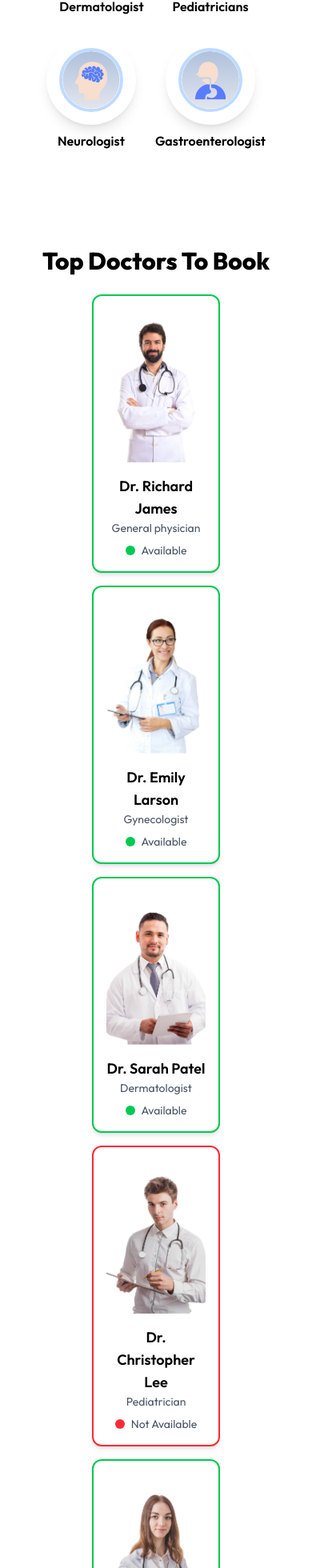
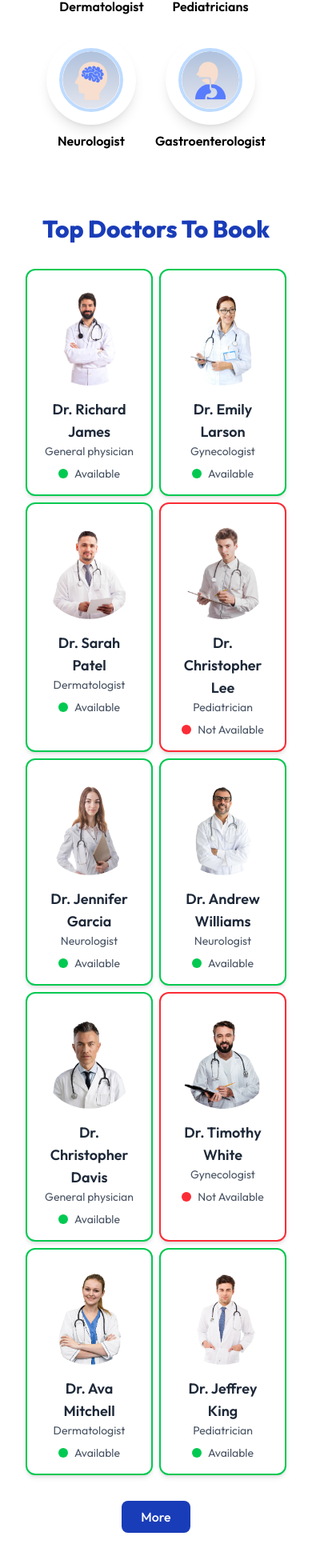
Before and after one commit to vanshxgupta/Doctor-Appointment-Booking-Website, a React (Vite) app in the folder frontend/: page / in a window 390 px wide. Shown: the part 1281-3241 px from the top of the page at 80% size. Built offline with nearby package versions, Linux system fonts and the light colour scheme; a web font is replaced by a local one.

Commit message:
Refactor TopDoctors component for improved layout, responsiveness, and code readability

```diff
--- a/frontend/src/components/TopDoctors.jsx
+++ b/frontend/src/components/TopDoctors.jsx
@@ -4,37 +4,55 @@ import { AppContext } from '../context/AppContext';
 
 const TopDoctors = () => {
   const navigate = useNavigate();
-  const {doctors}=useContext(AppContext)
+  const { doctors } = useContext(AppContext);
 
   return (
-    <div className="mt-30 px-6">
-      <h1 className="mt-20 text-3xl font-extrabold mb-6 text-center">Top Doctors To Book</h1>
-      <div className="flex flex-wrap justify-center gap-4 sm:gap-6">
+    <div className="mt-20 px-6">
+      <h1 className="text-3xl font-extrabold mb-8 text-center text-blue-800">
+        Top Doctors To Book
+      </h1>
+      <div className="grid grid-cols-2 sm:grid-cols-3 lg:grid-cols-4 gap-2 justify-items-center">
         {doctors.slice(0, 10).map((item, index) => (
           <div
             key={index}
             onClick={() => navigate(`/appointment/${item._id}`)}
-            className={`group w-40 sm:w-72 p-4 bg-white rounded-xl shadow-md hover:shadow-lg transition-shadow duration-300 flex flex-col items-center text-center border-2 cursor-pointer ${item.availability ? 'border-green-500' : 'border-red-500'}`}
+            className={`group w-full max-w-xs p-4 bg-white rounded-xl shadow-md hover:shadow-lg transition-shadow duration-300 flex flex-col items-center text-center border-2 cursor-pointer ${
+              item.availability ? 'border-green-500' : 'border-red-500'
+            }`}
           >
+            {/* Doctor Image */}
             <img
               src={item.image}
               alt={item.name}
-              className="group-hover:-translate-y-2 w-32 sm:w-45 h-48 sm:h-60 rounded-xl object-cover mb-4 transition-transform duration-300"
+              className="group-hover:-translate-y-2 w-32 h-32 sm:w-40 sm:h-40 rounded-full object-cover mb-4 transition-transform duration-300"
             />
-            <h2 className="text-lg font-semibold">{item.name}</h2>
+            {/* Doctor Name */}
+            <h2 className="text-lg font-semibold text-gray-800">{item.name}</h2>
+            {/* Doctor Specialty */}
             <p className="text-sm text-gray-600">{item.speciality}</p>
+            {/* Availability Status */}
             <div className="mt-2 flex items-center gap-2">
-              <span className={`w-3 h-3 rounded-full ${item.availability ? 'bg-green-500' : 'bg-red-500'}`}></span>
-              <p className="text-sm text-gray-600">{item.availability ? 'Available' : 'Not Available'}</p>
+              <span
+                className={`w-3 h-3 rounded-full ${
+                  item.availability ? 'bg-green-500' : 'bg-red-500'
+                }`}
+              ></span>
+              <p className="text-sm text-gray-600">
+                {item.availability ? 'Available' : 'Not Available'}
+              </p>
             </div>
           </div>
         ))}
       </div>
 
-      <div className="flex justify-center items-center w-full">
+      {/* More Button */}
+      <div className="flex justify-center items-center w-full mt-8">
         <button
-          onClick={()=>{navigate('/doctors'); scrollTo(0,0)}}
-          className=" mt-6 py-2 px-4 font-medium text-white bg-blue-800 hover:bg-blue-700 rounded-lg"
+          onClick={() => {
+            navigate('/doctors');
+            scrollTo(0, 0);
+          }}
+          className="py-2 px-6 font-medium text-white bg-blue-800 hover:bg-blue-700 rounded-lg transition-all duration-300"
         >
           More
         </button>
```
